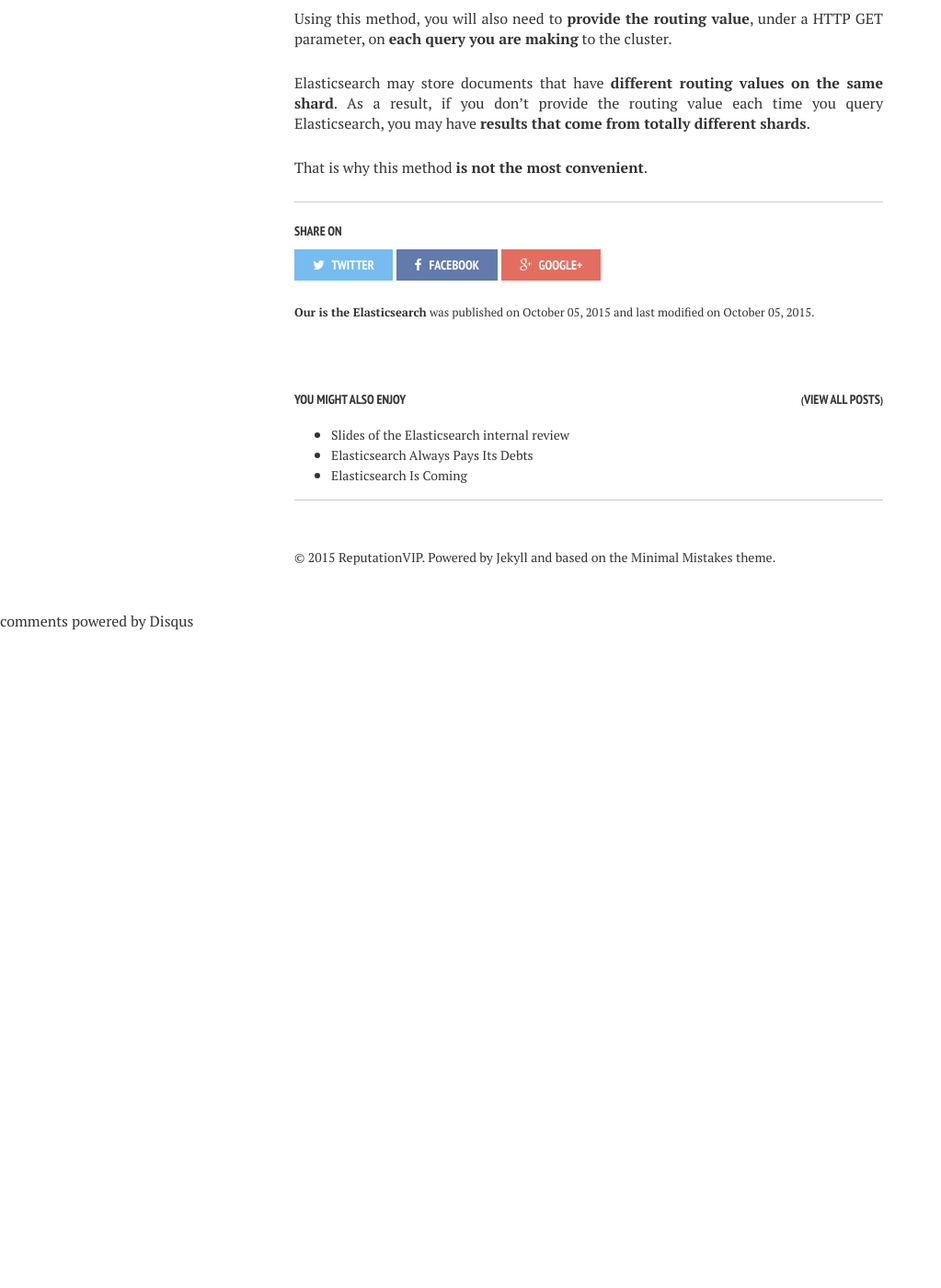
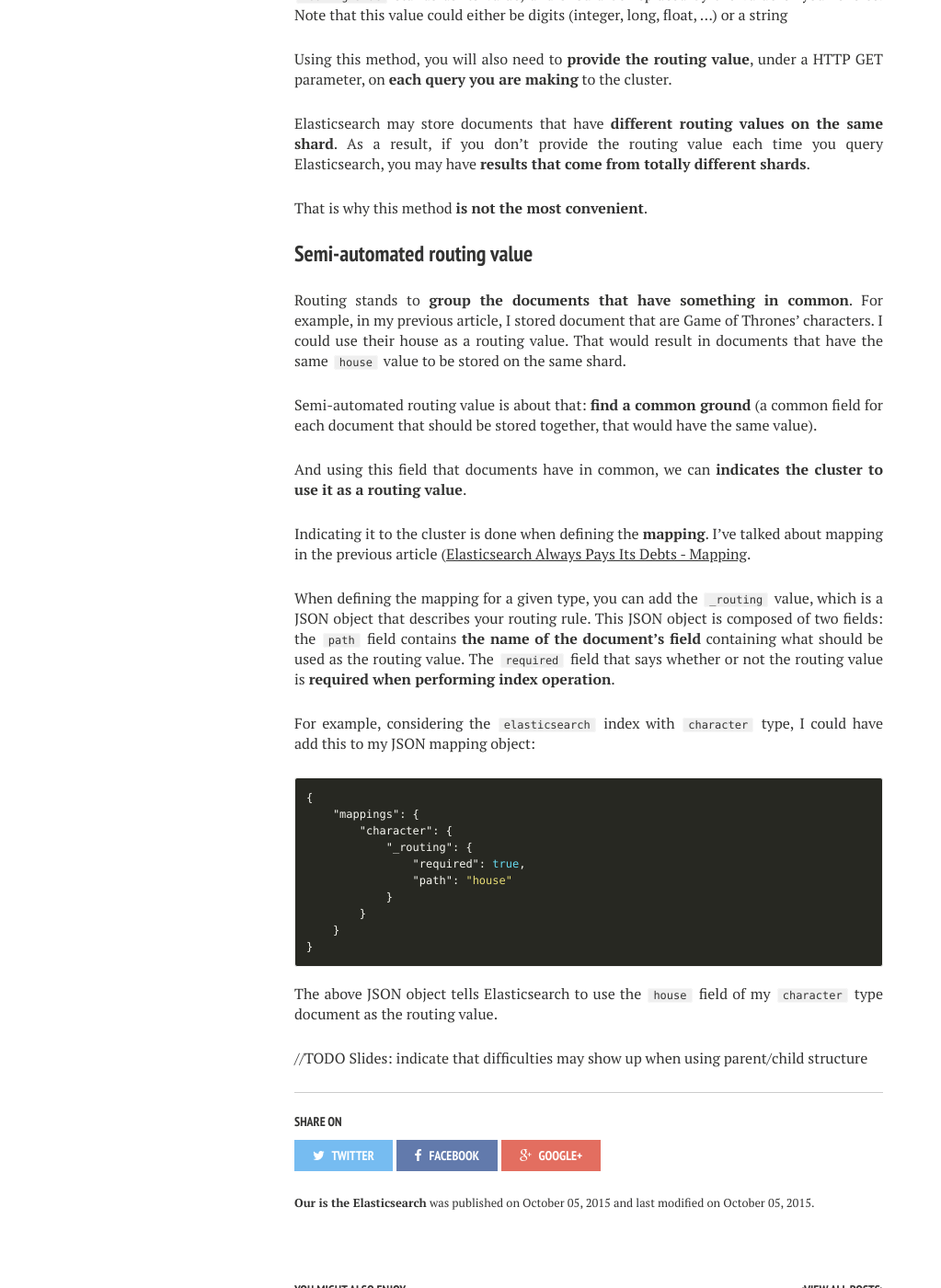
Before and after one commit to semji/reputationvip.github.io, a Jekyll site: the page built from _posts/2015-10-05-elasticsearch-our-is-elasticsearch.md, in a window 1280 px wide and 1400 px high, scrolled down 2923 px. Shown: the whole window at 92% size, without its empty margins (0-1023 px from the left). Built offline with Jekyll 4.4.1, drawn with Linux system fonts in a browser that asks for light colours; nearby versions of some CDN libraries; comment, search, counter and statistics services are not loaded; before the commit the page ends 3609 px from its top, so only the background shows below that; some of the changed text lies outside the part shown.

Commit message:
Write semit-automated routing value

```diff
--- a/_posts/2015-10-05-elasticsearch-our-is-elasticsearch.md
+++ b/_posts/2015-10-05-elasticsearch-our-is-elasticsearch.md
@@ -21,6 +21,7 @@ image:
 - Re-check queries (execute them in term)
 - check //TODOS
 - check !, :, ?
+- Complete introduction with blabla about the github repository containing the docker cluster (v3)
 
 # OUR IS ELASTICSEARCH
 
@@ -103,3 +104,39 @@ Elasticsearch may store documents that have **different routing values on the sa
 each time you query Elasticsearch, you may have **results that come from totally different shards**.
 
 That is why this method **is not the most convenient**.
+
+### Semi-automated routing value
+
+Routing stands to **group the documents that have something in common**. For example, in my previous article, I stored document that are Game of Thrones'
+characters. I could use their house as a routing value. That would result in documents that have the same `house` value to be stored on the same
+shard.
+
+Semi-automated routing value is about that: **find a common ground** (a common field for each document that should be stored together, that would
+have the same value).
+
+And using this field that documents have in common, we can **indicates the cluster to use it as a routing value**.
+
+Indicating it to the cluster is done when defining the **mapping**. I've talked about mapping in the previous article ([Elasticsearch Always Pays Its Debts - Mapping](http://reputationvip.io/elasticsearch-always-pays-its-debts/#mapping).
+
+When defining the mapping for a given type, you can add the `_routing` value, which is a JSON object that describes your routing rule. This JSON object
+is composed of two fields: the `path` field contains **the name of the document's field** containing what should be used as the routing value. The
+`required` field that says whether or not the routing value is **required when performing index operation**.
+
+For example, considering the `elasticsearch` index with `character` type, I could have add this to my JSON mapping object:
+
+{% highlight json %}
+{
+    "mappings": {
+        "character": {
+            "_routing": {
+                "required": true,
+                "path": "house"
+            }
+        }
+    }
+}
+{% endhighlight %}
+
+The above JSON object tells Elasticsearch to use the `house` field of my `character` type document as the routing value.
+
+//TODO Slides: indicate that difficulties may show up when using parent/child structure
```
